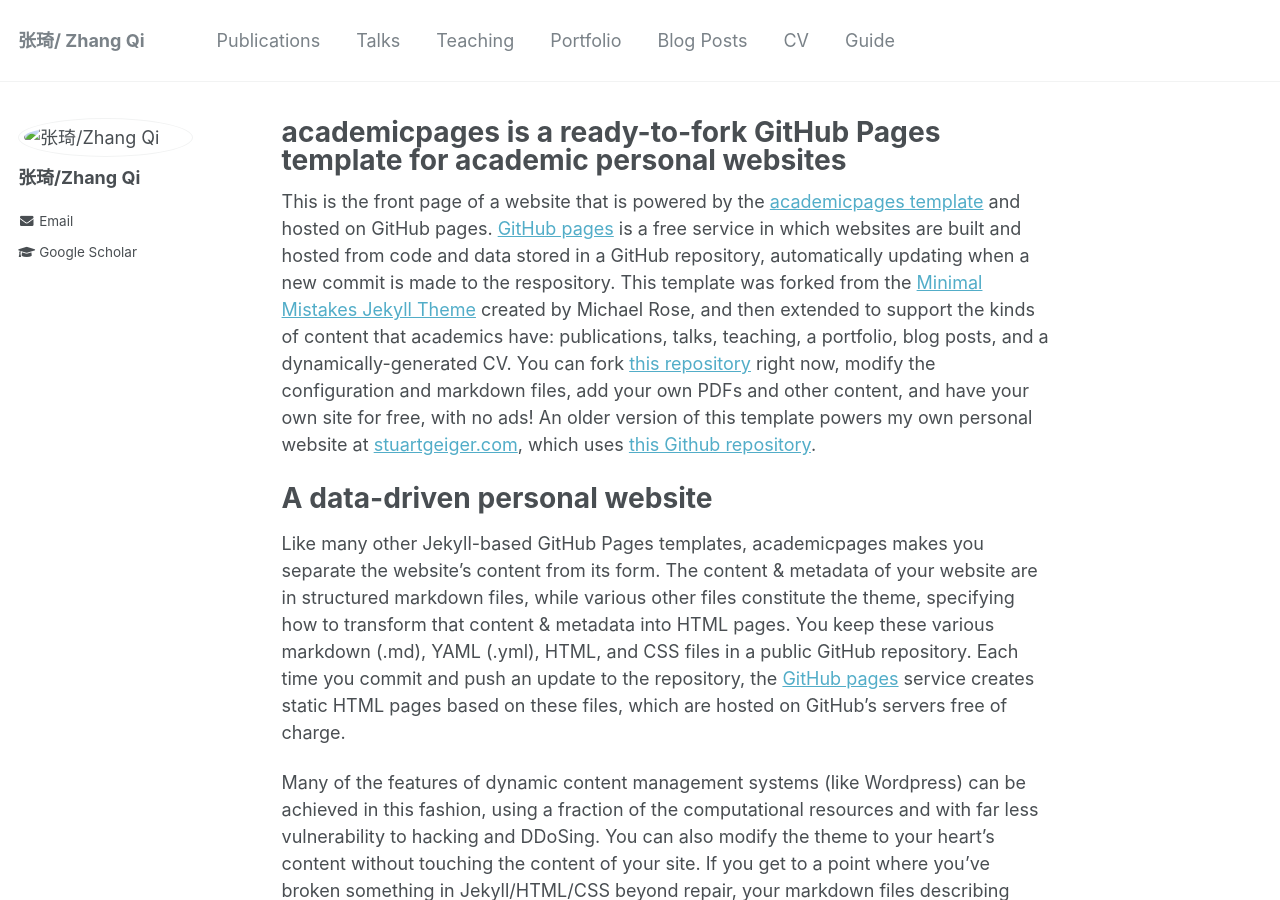
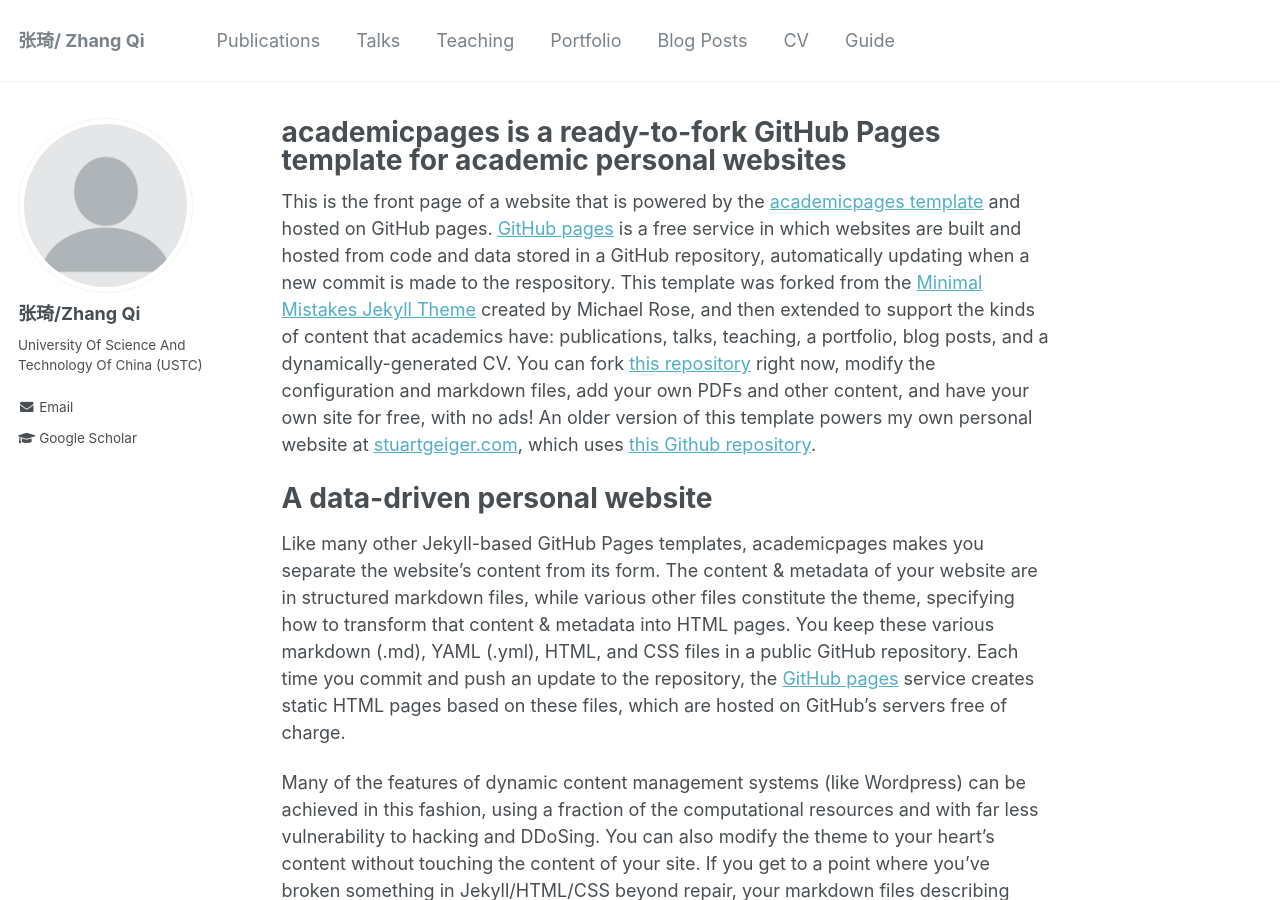
Before and after one commit to 7-Z-7/7-Z-7.github.io, a Jekyll site: the page built from _pages/about.md, in a window 1280 px wide and 900 px high. Built offline with Jekyll 4.4.1, drawn with Linux system fonts in a browser that asks for light colours.

Commit message:
user-change

```diff
--- a/_config.yml
+++ b/_config.yml
@@ -81,8 +81,8 @@ analytics:
 # Site Author
 author:
   name             : "张琦/Zhang Qi"
-  avatar           : "profile.jpg"
-  bio              : ' '
+  avatar           : "profile.png"
+  bio              : 'University Of Science And Technology Of China (USTC)              '
   location         :
   employer         :
   pubmed           :
```
Also changed, not shown: profile.jpg (deleted), profile.png (added).
